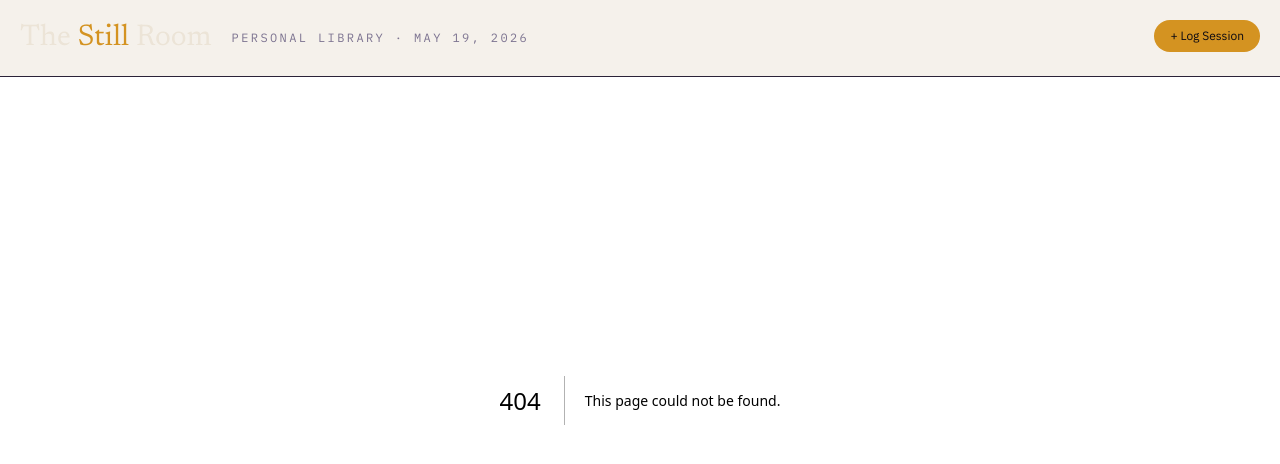
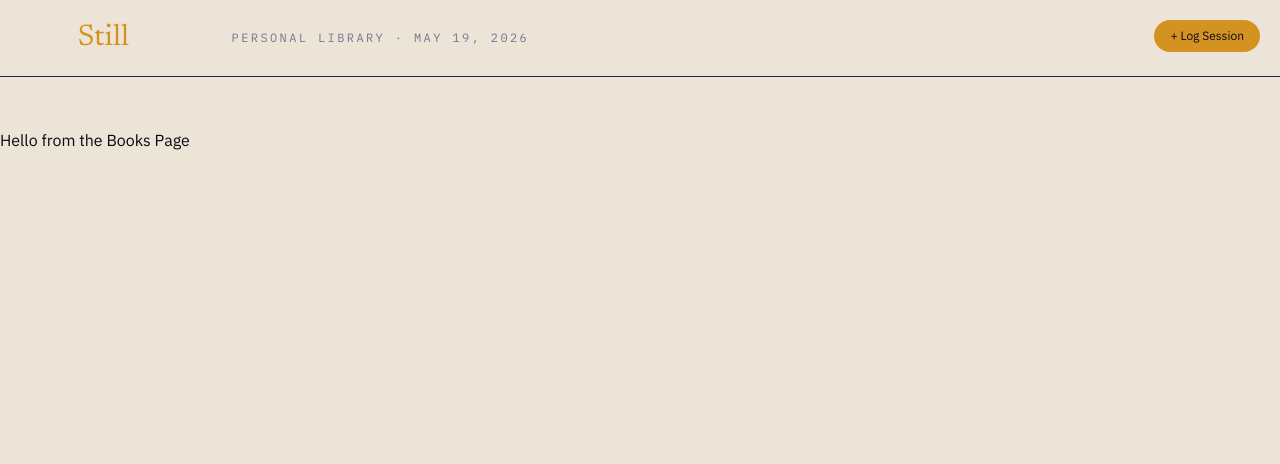
Before and after one commit to turned-to-a-dead-channel/book-logger, a Next.js app: page /books in a window 1280 px wide. Before the commit this address had no page. Shown: the top 464 px of the page. Built offline with nearby package versions, Linux system fonts and the light colour scheme.

Commit message:
Add some folder routes

```diff
--- /dev/null
+++ b/app/books/add/[...id]/page.tsx
@@ -0,0 +1,7 @@
+const BookPage = () => {
+    return (
+        <h1>Hello from the Book Page</h1>
+    )
+}
+
+export default BookPage;
--- /dev/null
+++ b/app/books/add/page.tsx
@@ -0,0 +1,7 @@
+const AddBookPage = () => {
+    return (
+        <h1>Hello from the Add Book Page</h1>
+    )
+}
+
+export default AddBookPage;
--- /dev/null
+++ b/app/books/page.tsx
@@ -0,0 +1,9 @@
+const BooksPage = () => {
+    return (
+        <div>
+            <h1>Hello from the Books Page</h1>
+        </div>
+    )
+};
+
+export default BooksPage;
--- a/app/layout.tsx
+++ b/app/layout.tsx
@@ -30,7 +30,7 @@ const MainLayout = ({ children }: { children: React.ReactNode }) => {
     <html className={`${newsreader.variable} ${ibmPlexSans.variable} ${ibmPlexMono.variable}`}>
       <body>
         <TopBar></TopBar>
-        <main>{children}</main>
+        <main className="pt-32">{children}</main>
       </body>
     </html>
   )
--- a/app/page.tsx
+++ b/app/page.tsx
@@ -1,6 +1,6 @@
 const HomePage = () => {
   return (
-  <div className='pt-28 ml-5 mr-5 flex flex-col justify-items-center gap-5'>
+  <div className='ml-5 mr-5 flex flex-col justify-items-center gap-5'>
     <div className="flex flex-row gap-5 items-stretch justify-items-center">
       <div className="bg-black border border-bordercolor p-10 flex-1">
         <h2 className="text-emerald">Stats - Books Read: In Progress</h2>
```
